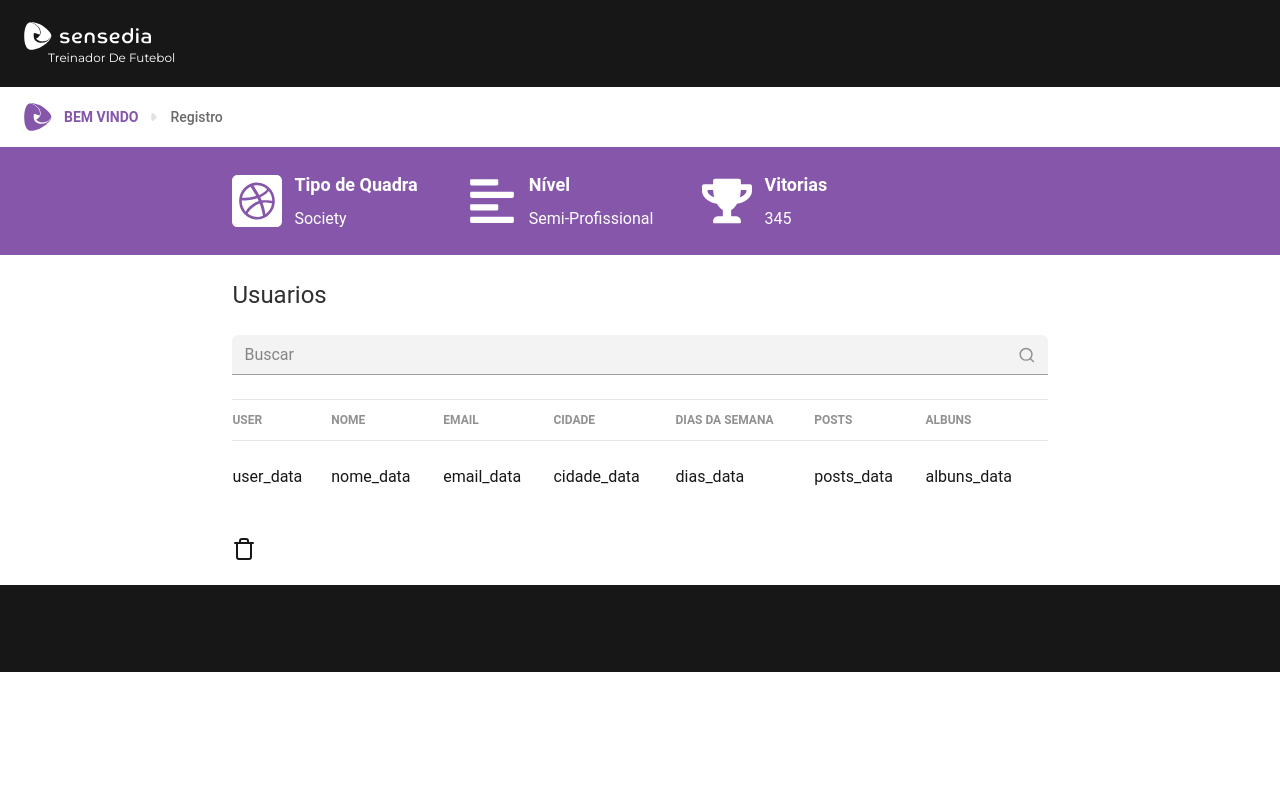
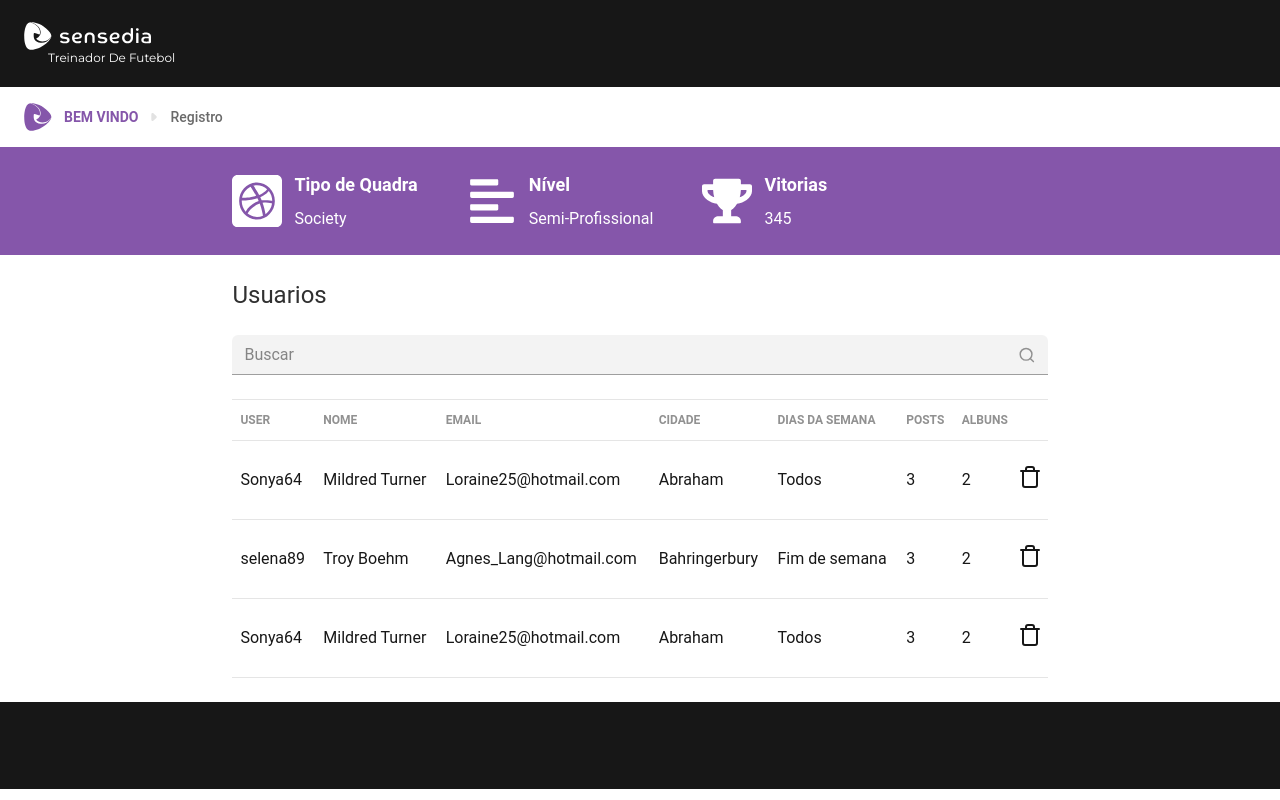
Before and after one commit to alysnnix/lab-football-coach, a Next.js app in the folder client/: page / in a window 1280 px wide. Built offline with nearby package versions, Linux system fonts and the light colour scheme.

Commit message:
feat(client): implement user table with delete functionality
- add `Table` component to display user data
- create `Delete` component for handling user deletion
- include animation for delete action in `delete.module.css`
- refactor `UserList` to integrate new components

```diff
--- a/client/src/app/(dash)/user-list/index.tsx
+++ b/client/src/app/(dash)/user-list/index.tsx
@@ -1,4 +1,5 @@
-import { SearchIcon, Trash } from "lucide-react";
+import { Table } from "./table";
+import { SearchIcon } from "lucide-react";
 
 const Search = () => {
   return (
@@ -13,52 +14,12 @@ const Search = () => {
   );
 };
 
-const DeleteBtn = () => {
-  return (
-    <button className="hover:*:text-red-900 active:scale-90 hover:scale-110">
-      <Trash />
-    </button>
-  );
-};
-
-const Table = () => {
-  return (
-    <div className="overflow-x-auto">
-      <table className="w-full sm:text-left rounded-sm">
-        <thead className="border-t border-b">
-          <tr className="text-xs uppercase text-ui-gray-50 text-nowrap">
-            <th className="py-3 font-bold">User</th>
-            <th className="py-3 font-bold">Nome</th>
-            <th className="py-3 font-bold">Email</th>
-            <th className="py-3 font-bold">Cidade</th>
-            <th className="py-3 font-bold">Dias da Semana</th>
-            <th className="py-3 font-bold">Posts</th>
-            <th className="py-3 font-bold">Albuns</th>
-          </tr>
-        </thead>
-        <tbody>
-          <tr className="border-ui-gray-medium-light">
-            <td className="py-6">user_data</td>
-            <td className="py-6">nome_data</td>
-            <td className="py-6">email_data</td>
-            <td className="py-6">cidade_data</td>
-            <td className="py-6">dias_data</td>
-            <td className="py-6">posts_data</td>
-            <td className="py-6">albuns_data</td>
-          </tr>
-        </tbody>
-      </table>
-    </div>
-  );
-};
-
 export const UserList = () => {
   return (
     <div className="px-ui-dash py-6 bg-ui-background flex flex-col gap-6">
       <h2 className="text-2xl text-ui-gray-100">Usuarios</h2>
       <Search />
       <Table />
-      <DeleteBtn />
     </div>
   );
 };
--- /dev/null
+++ b/client/src/app/(dash)/user-list/table/delete/delete.module.css
@@ -0,0 +1,22 @@
+@keyframes show {
+  0% {
+    opacity: 0;
+    transform: scale(0);
+  }
+  50% {
+    opacity: 0.5;
+    transform: scale(1.1);
+  }
+  100% {
+    opacity: 1;
+    transform: scale(1);
+  }
+}
+
+.app :global(.dash-table table tbody tr:hover > td[data-action="delete"]) {
+  animation: show 0.2s ease forwards;
+}
+
+.app :global(.dash-table table tbody tr:last-child) {
+  border-bottom: none;
+}
--- /dev/null
+++ b/client/src/app/(dash)/user-list/table/delete/index.tsx
@@ -0,0 +1,26 @@
+"use client";
+
+import React from "react";
+import styles from "./delete.module.css";
+
+import {cn} from "@/lib/utils";
+import {Trash} from "lucide-react";
+
+export const Delete = () => {
+  const [, setOpen] = React.useState(false);
+
+  const handleDelete = () => {
+    setOpen(false);
+  };
+
+  return (
+    <div
+      className={cn(styles.app, "relative overflow-hidden w-[30px] h-[30px]")}>
+      <button
+        onClick={handleDelete}
+        className="absolute hover:*:text-red-900 cursor-pointer w-fit active:scale-90 hover:scale-110">
+        <Trash />
+      </button>
+    </div>
+  );
+};
--- /dev/null
+++ b/client/src/app/(dash)/user-list/table/index.tsx
@@ -0,0 +1,74 @@
+import { cn } from "@/lib/utils";
+import { Delete } from "./delete";
+
+const users = [
+  {
+    id: 1,
+    user: "Sonya64",
+    nome: "Mildred Turner",
+    email: "Loraine25@hotmail.com",
+    cidade: "Abraham",
+    dias: "Todos",
+    posts: "3",
+    albuns: "2",
+  },
+  {
+    id: 2,
+    user: "selena89",
+    nome: "Troy Boehm",
+    email: "Agnes_Lang@hotmail.com",
+    cidade: "Bahringerbury",
+    dias: "Fim de semana",
+    posts: "3",
+    albuns: "2",
+  },
+  {
+    id: 3,
+    user: "Sonya64",
+    nome: "Mildred Turner",
+    email: "Loraine25@hotmail.com",
+    cidade: "Abraham",
+    dias: "Todos",
+    posts: "3",
+    albuns: "2",
+  },
+];
+
+export const Table = () => {
+  return (
+    <div className={cn("dash-table overflow-x-auto overflow-y-hidden")}>
+      <table className="w-full sm:text-left rounded-sm">
+        <thead className="border-t border-b">
+          <tr className="text-xs uppercase text-ui-gray-50 text-nowrap">
+            <th className="py-3 px-2 font-bold">User</th>
+            <th className="py-3 px-2 font-bold">Nome</th>
+            <th className="py-3 px-2 font-bold">Email</th>
+            <th className="py-3 px-2 font-bold">Cidade</th>
+            <th className="py-3 px-2 font-bold">Dias da Semana</th>
+            <th className="py-3 px-2 font-bold">Posts</th>
+            <th className="py-3 px-2 font-bold">Albuns</th>
+            <th className="py-3 px-2 font-bold w-[30px]" />
+          </tr>
+        </thead>
+        <tbody>
+          {users.map((user) => (
+            <tr
+              key={user.id}
+              className="mb-4 border-b hover:bg-ui-accent text-nowrap">
+              <td className="py-6 px-2 ">{user.user}</td>
+              <td className="py-6 px-2">{user.nome}</td>
+              <td className="py-6 px-2">{user.email}</td>
+              <td className="py-6 px-2">{user.cidade}</td>
+              <td className="py-6 px-2">{user.dias}</td>
+              <td className="py-6 px-2">{user.posts}</td>
+              <td className="py-6 px-2">{user.albuns}</td>
+              <td data-action="delete" className="py-6 ">
+                <Delete />
+              </td>
+            </tr>
+          ))}
+        </tbody>
+      </table>
+    </div>
+  );
+};
```
